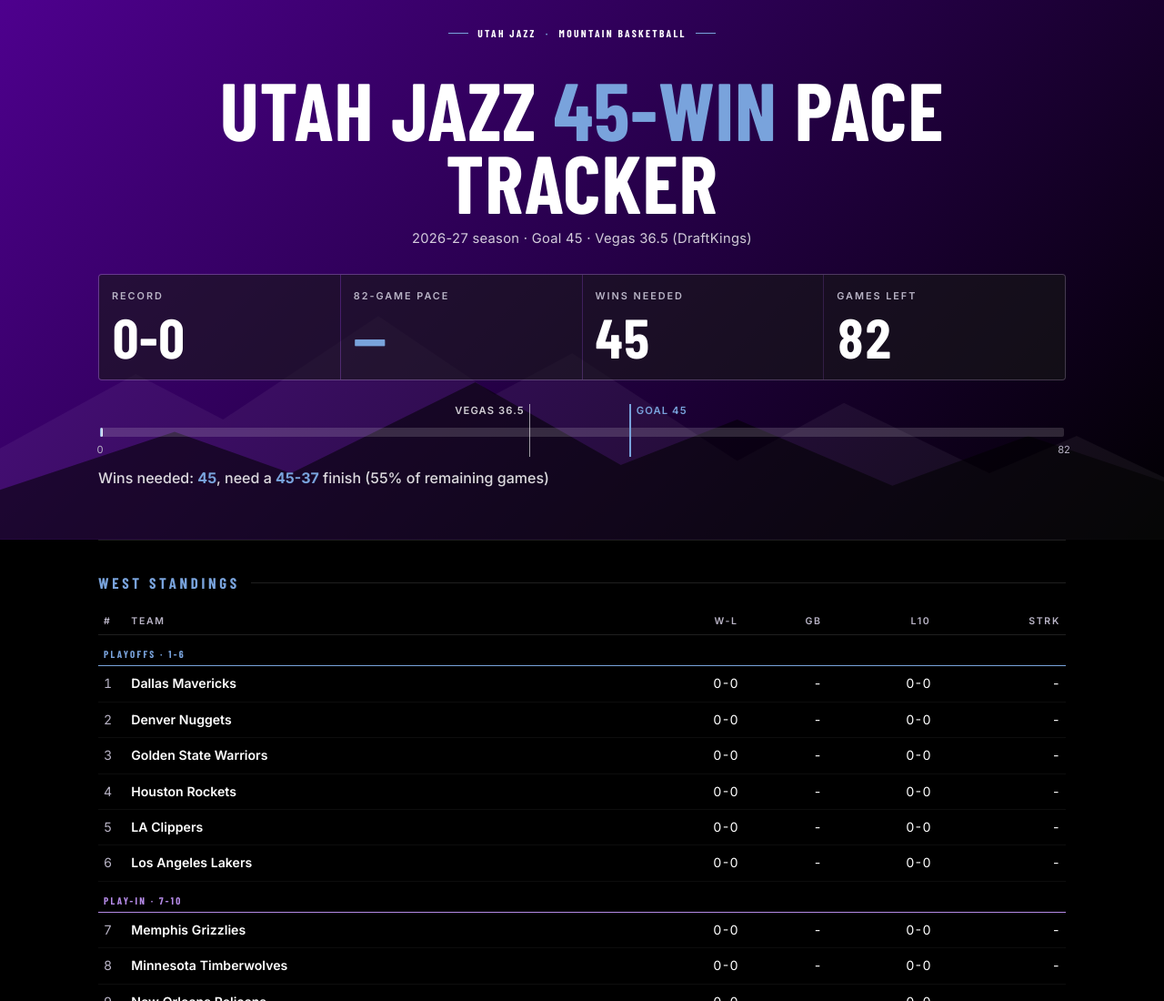
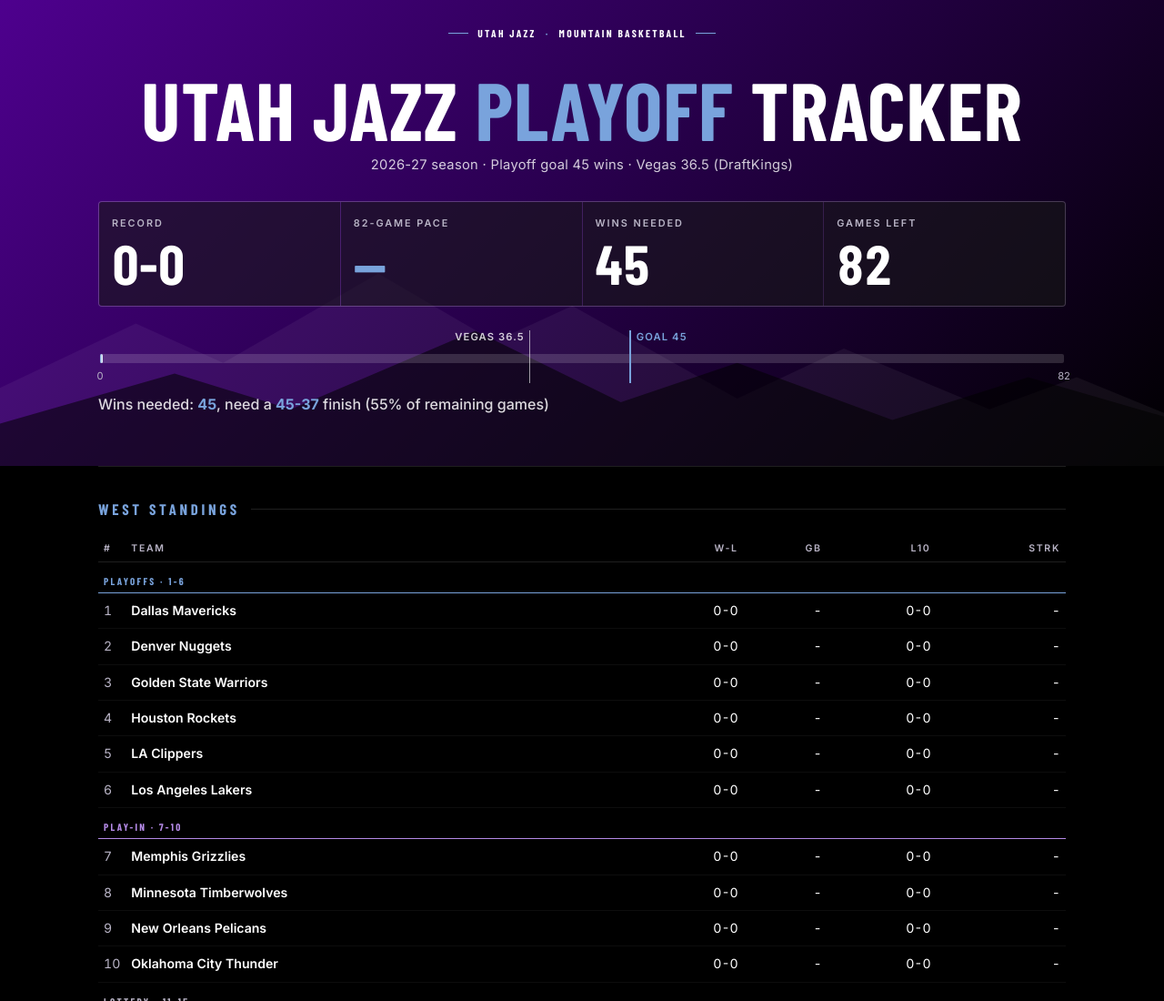
Before and after one commit to noahfrancis23/jazz-45-tracker, a plain HTML site: page index.html in a window 1280 px wide. Shown: the top 1100 px of the page at 91% size. Drawn offline with nearby package versions, Linux system fonts and the light colour scheme; a web font is replaced by a local one.

Commit message:
Rename to Playoff Tracker

```diff
--- a/index.html
+++ b/index.html
@@ -1,9 +1,9 @@
 <!doctype html>
 <html lang="en"><head>
 <meta charset="utf-8"><meta name="viewport" content="width=device-width,initial-scale=1">
-<title>Utah Jazz 45-Win Pace Tracker 2026-27</title>
+<title>Utah Jazz Playoff Tracker 2026-27</title>
 <meta name="description" content="Unofficial fan tracker: are the Utah Jazz on pace for 45 wins in 2026-27?">
-<meta property="og:title" content="Utah Jazz 45-Win Pace Tracker">
+<meta property="og:title" content="Utah Jazz Playoff Tracker">
 <meta property="og:description" content="Record, win pace, circled games and upset alerts for the 2026-27 Jazz.">
 <meta name="theme-color" content="#4E008E">
 <link rel="preconnect" href="https://fonts.googleapis.com"><link rel="preconnect" href="https://fonts.gstatic.com" crossorigin>
@@ -87,8 +87,8 @@
 <header class="hero"><svg class="mtn" viewBox="0 0 1200 300" preserveAspectRatio="none" aria-hidden="true"><path d="M0 300V190l140-90 90 55 160-125 120 95 80-50 170 130 110-70 150 85 90-45 90 50v165z" fill="#ffffff" opacity=".05"/><path d="M0 300V240l180-70 120 50 190-110 150 100 120-55 160 80 140-60 140 55v70z" fill="#000" opacity=".55"/></svg>
  <div class="wrap">
   <div class="wm"><i></i>UTAH JAZZ <b>·</b> MOUNTAIN BASKETBALL<i></i></div>
-  <h1>Utah Jazz <span>45-Win</span> Pace Tracker</h1>
-  <div class="sub">2026-27 season · Goal 45 · Vegas 36.5 (DraftKings)</div>
+  <h1>Utah Jazz <span>Playoff</span> Tracker</h1>
+  <div class="sub">2026-27 season · Playoff goal 45 wins · Vegas 36.5 (DraftKings)</div>
   <div class="board">
    <div class="cell"><div class="lab">Record</div><div class="num" id="rec">0-0</div></div>
    <div class="cell"><div class="lab">82-game pace</div><div class="num" id="pace">—</div></div>
```
